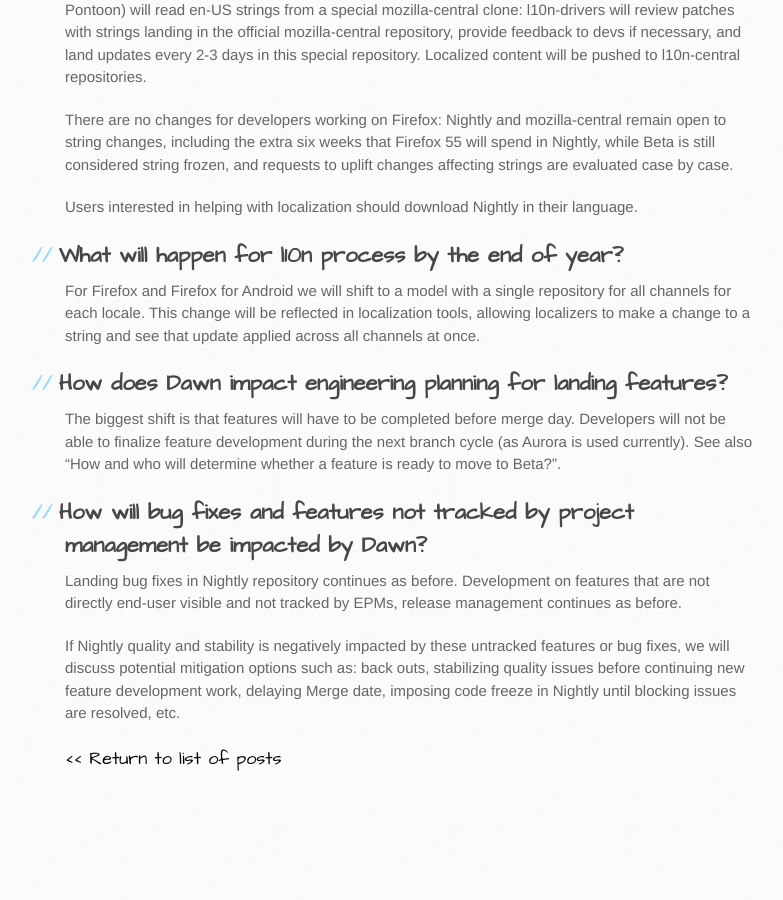
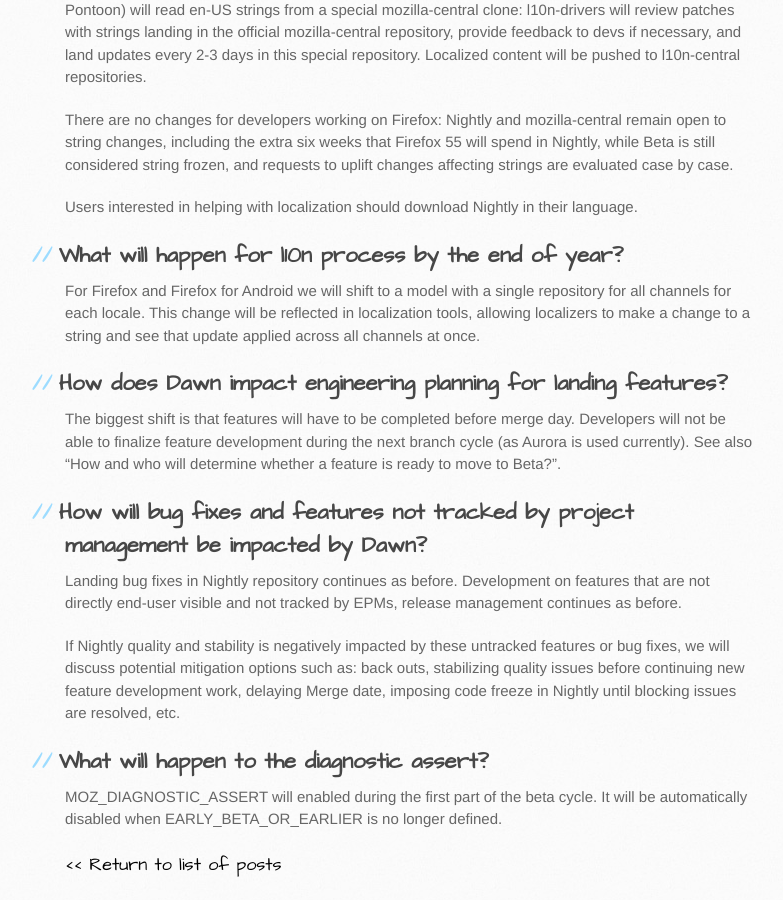
Before and after one commit to mozilla/release-blog, a Jekyll site: the page built from _posts/2017-04-17-Dawn-Project-FAQ.md, in a window 1280 px wide and 900 px high, scrolled down 5013 px. Shown: the whole window, without its empty margins (105-888 px from the left). Built offline with Jekyll 4.4.1, drawn with Linux system fonts in a browser that asks for light colours; Markdown is read by kramdown in place of the engine named in the settings; before the commit the page ends 5807 px from its top, so only the background shows below that.

Commit message:
add info about the diag assert

```diff
--- a/_posts/2017-04-17-Dawn-Project-FAQ.md
+++ b/_posts/2017-04-17-Dawn-Project-FAQ.md
@@ -136,3 +136,6 @@
 Landing bug fixes in Nightly repository continues as before. Development on features that are not directly end-user visible and not tracked by EPMs, release management continues as before.
 
 If Nightly quality and stability is negatively impacted by these untracked features or bug fixes, we will discuss potential mitigation options such as: back outs, stabilizing quality issues before continuing new feature development work, delaying Merge date, imposing code freeze in Nightly until blocking issues are resolved, etc.
+
+## What will happen to the diagnostic assert?
+MOZ_DIAGNOSTIC_ASSERT will enabled during the first part of the beta cycle. It will be automatically disabled when EARLY_BETA_OR_EARLIER is no longer defined.
```
